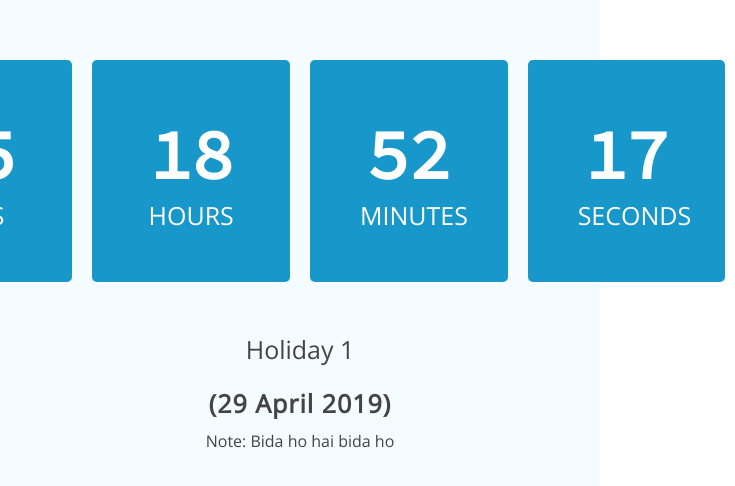
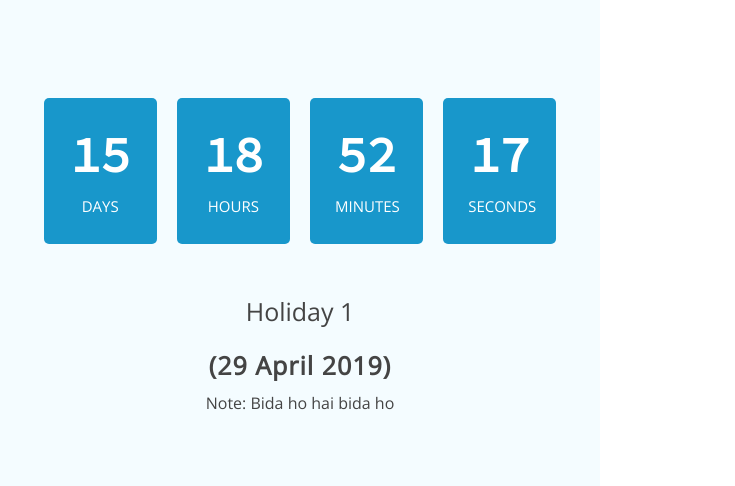
Before and after one commit to pragyakar/days-until, a React (Create React App) app: page / in a window 600 px wide. Shown: the part 154-640 px from the top of the page, 735 px wide, since content can reach past the window. Built offline with nearby package versions, Linux system fonts and the light colour scheme.

Commit message:
:art: Added media queries

```diff
--- a/src/App.css
+++ b/src/App.css
@@ -7,6 +7,7 @@
   text-align: center;
   color: var(--text-color);
   background-color: var(--secondary-color);
+  transition: 0.4s ease;
 }
 
 .event-name {
@@ -39,6 +40,7 @@
   text-align: center;
   text-transform: uppercase;
   margin: 10px;
+  transition: 0.4s ease;
 }
 
 .cd-digits {
@@ -50,3 +52,35 @@
 .cd-label {
   font-size: 25px;
 }
+
+@media (max-width: 600px) {
+  .cd-box {
+    padding: 15px;
+    margin: 5px;
+    transition: 0.4s ease;
+  }
+
+  .cd-digits {
+    font-size: 40px;
+  }
+
+  .cd-label {
+    font-size: 12px;
+  }
+}
+
+@media (min-width: 600px) and (max-width: 1200px) {
+  .cd-box {
+    padding: 25px;
+    margin: 10px;
+    transition: 0.4s ease;
+  }
+
+  .cd-digits {
+    font-size: 50px;
+  }
+
+  .cd-label {
+    font-size: 15px;
+  }
+}
```
